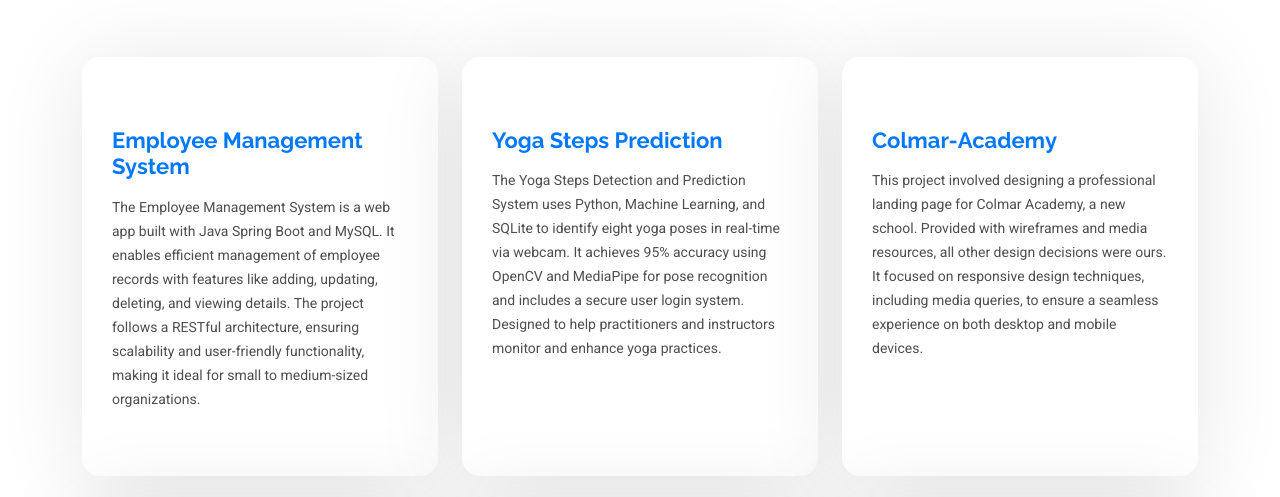
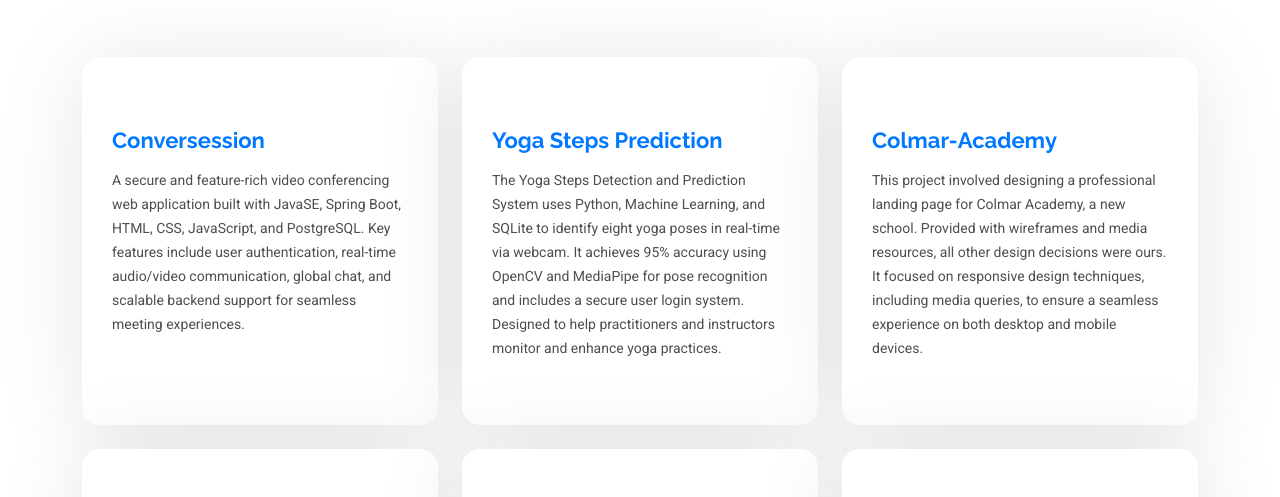
Before and after one commit to AbhiComp/Portfolio-Website, a plain HTML site: page index.html in a window 1280 px wide. Shown: the part 2480-2977 px from the top of the page. Drawn offline with Linux system fonts and the light colour scheme.

Commit message:
Update index.html

```diff
--- a/index.html
+++ b/index.html
@@ -237,10 +237,10 @@
           <div class="col-lg-4 col-md-6" data-aos="fade-up" data-aos-delay="100">
             <div class="service-item  position-relative">
 
-              <a href="#" class="stretched-link">
-                <h3>Employee Management System</h3>
+              <a href="https://conversessionapp-production.up.railway.app/login.html" class="stretched-link">
+                <h3>Conversession</h3>
               </a>
-              <p>The Employee Management System is a web app built with Java Spring Boot and MySQL. It enables efficient management of employee records with features like adding, updating, deleting, and viewing details. The project follows a RESTful architecture, ensuring scalability and user-friendly functionality, making it ideal for small to medium-sized organizations.</p>
+              <p>A secure and feature-rich video conferencing web application built with JavaSE, Spring Boot, HTML, CSS, JavaScript, and PostgreSQL. Key features include user authentication, real-time audio/video communication, global chat, and scalable backend support for seamless meeting experiences.</p>
             </div>
           </div><!-- End Project Item -->
 
```
